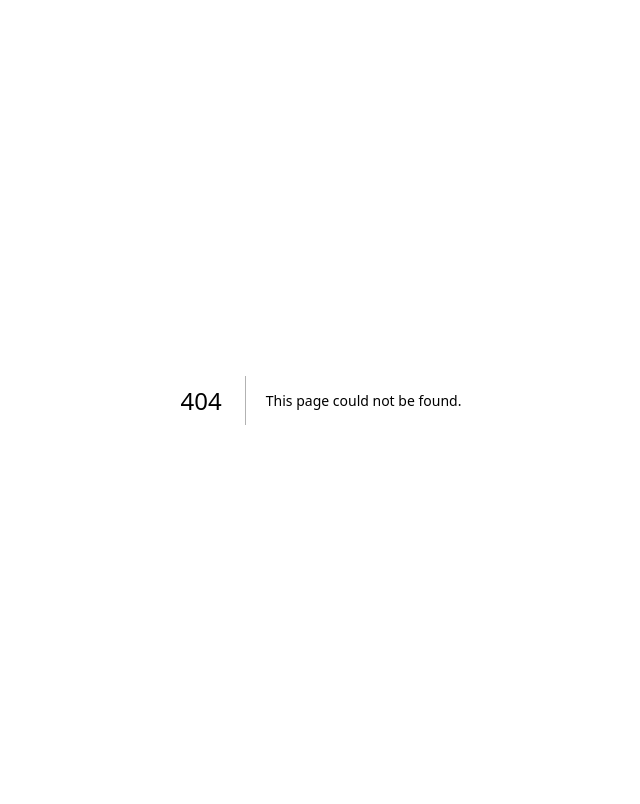
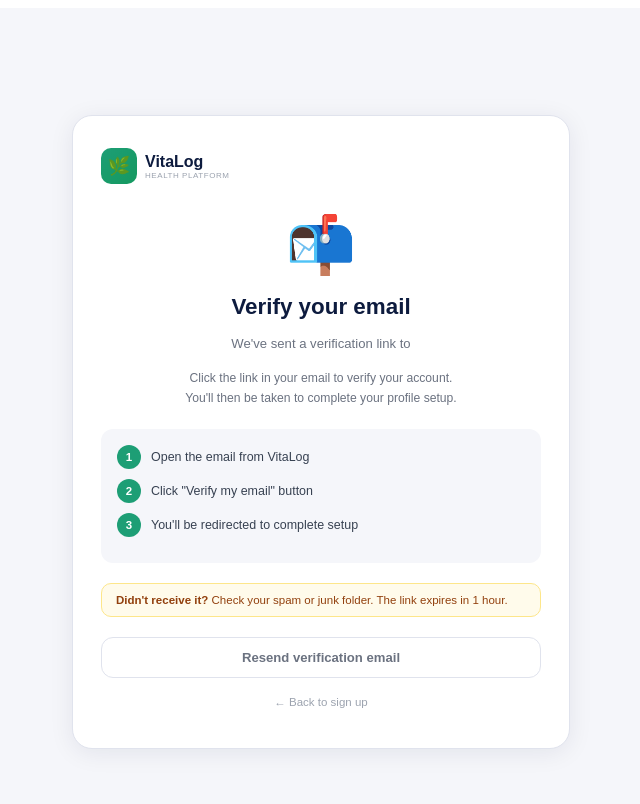
Before and after one commit to Blitora/blitora-pulse, a Next.js app: page /auth/verify-email in a window 1280 px wide. Before the commit this address had no page. Shown: the top 804 px of the page, without its empty margins (319-959 px from the left). Built offline with nearby package versions, Linux system fonts and the light colour scheme.

Commit message:
feat: verify-email page — branded VitaLog, resend, step guide

```diff
--- /dev/null
+++ b/pages/auth/verify-email.js
@@ -0,0 +1,107 @@
+// pages/auth/verify-email.js
+// Shown when user navigates to this page directly
+import { useRouter } from 'next/router';
+import { useState } from 'react';
+import { getSupabase } from '../../lib/supabase';
+
+const G = '#1D9E75', N = '#0D1B3E', BORDER = '#E0E3ED';
+
+export default function VerifyEmail() {
+  const router = useRouter();
+  const { email } = router.query;
+  const [resent, setResent] = useState(false);
+
+  async function resend() {
+    if (!email) return;
+    const supabase = getSupabase();
+    await supabase.auth.resend({
+      type: 'signup',
+      email,
+      options: { emailRedirectTo: `${window.location.origin}/auth/callback` },
+    });
+    setResent(true);
+  }
+
+  return (
+    <div style={s.page}>
+      <div style={s.card}>
+        {/* Logo */}
+        <div style={{ display:'flex', alignItems:'center', gap:8, marginBottom:28 }}>
+          <div style={{ width:36, height:36, background:`linear-gradient(135deg,${G},#159960)`, borderRadius:10, display:'flex', alignItems:'center', justifyContent:'center', fontSize:18 }}>🌿</div>
+          <div>
+            <div style={{ fontSize:'1rem', fontWeight:700, color:N, fontFamily:"'Poppins', Arial, sans-serif" }}>VitaLog</div>
+            <div style={{ fontSize:'0.5rem', color:'#9CA3AF', letterSpacing:'0.07em', textTransform:'uppercase' }}>Health Platform</div>
+          </div>
+        </div>
+
+        <div style={{ textAlign:'center' }}>
+          <div style={{ fontSize:'3.5rem', marginBottom:16 }}>📬</div>
+
+          <h1 style={{ fontSize:'1.4rem', fontWeight:700, color:N, marginBottom:8, fontFamily:"'Poppins', Arial, sans-serif" }}>
+            Verify your email
+          </h1>
+
+          <p style={{ fontSize:'0.82rem', color:'#6B7280', lineHeight:1.7, marginBottom:8 }}>
+            We've sent a verification link to
+          </p>
+
+          {email && (
+            <div style={{ display:'inline-block', background:'#F0FDF8', border:`1px solid #A7F3D0`, borderRadius:8, padding:'6px 16px', fontSize:'0.85rem', fontWeight:700, color:G, marginBottom:20 }}>
+              {email}
+            </div>
+          )}
+
+          <p style={{ fontSize:'0.76rem', color:'#6B7280', lineHeight:1.7, marginBottom:20 }}>
+            Click the link in your email to verify your account.<br />
+            You'll then be taken to complete your profile setup.
+          </p>
+
+          {/* Steps */}
+          <div style={{ background:'#F5F6FA', borderRadius:12, padding:'16px', marginBottom:20, textAlign:'left' }}>
+            {[
+              { n:'1', text:'Open the email from VitaLog' },
+              { n:'2', text:'Click "Verify my email" button' },
+              { n:'3', text:'You\'ll be redirected to complete setup' },
+            ].map(item => (
+              <div key={item.n} style={{ display:'flex', alignItems:'center', gap:10, marginBottom:10 }}>
+                <div style={{ width:24, height:24, borderRadius:'50%', background:G, color:'#fff', display:'flex', alignItems:'center', justifyContent:'center', fontSize:'0.72rem', fontWeight:700, flexShrink:0 }}>
+                  {item.n}
+                </div>
+                <span style={{ fontSize:'0.78rem', color:'#374151' }}>{item.text}</span>
+              </div>
+            ))}
+          </div>
+
+          <div style={{ background:'#FFFBEB', border:'1px solid #FDE68A', borderRadius:10, padding:'10px 14px', fontSize:'0.72rem', color:'#92400E', marginBottom:20, textAlign:'left' }}>
+            <strong>Didn't receive it?</strong> Check your spam or junk folder. The link expires in 1 hour.
+          </div>
+
+          {resent ? (
+            <div style={{ background:'#F0FDF8', border:`1px solid #A7F3D0`, borderRadius:10, padding:'10px 14px', fontSize:'0.76rem', color:'#065F46', marginBottom:12 }}>
+              ✅ Email resent! Check your inbox.
+            </div>
+          ) : (
+            <button
+              style={{ width:'100%', padding:12, background:'none', border:`1.5px solid ${BORDER}`, borderRadius:12, fontWeight:600, fontSize:'0.82rem', color:'#6B7280', cursor:'pointer', marginBottom:10, fontFamily:"'Poppins', Arial, sans-serif" }}
+              onClick={resend}
+            >
+              Resend verification email
+            </button>
+          )}
+
+          <button
+            style={{ width:'100%', padding:'8px', background:'none', border:'none', fontSize:'0.72rem', color:'#9CA3AF', cursor:'pointer' }}
+            onClick={() => router.push('/signup')}
+          >
+            ← Back to sign up
+          </button>
+        </div>
+      </div>
+    </div>
+  );
+}
+
+const s = {
+  page: { minHeight:'100vh', background:'#F5F6FA', display:'flex', alignItems:'center', justifyContent:'center', padding:'24px 16px', fontFamily:"'Poppins', Arial, sans-serif" },
+  card: { background:'#fff', borderRadius:20, padding:'32px 28px', width:'100%', maxWidth:440, boxShadow:'0 4px 24px rgba(13,27,62,0.08)', border:'1px solid #E0E3ED' },
+};
```
